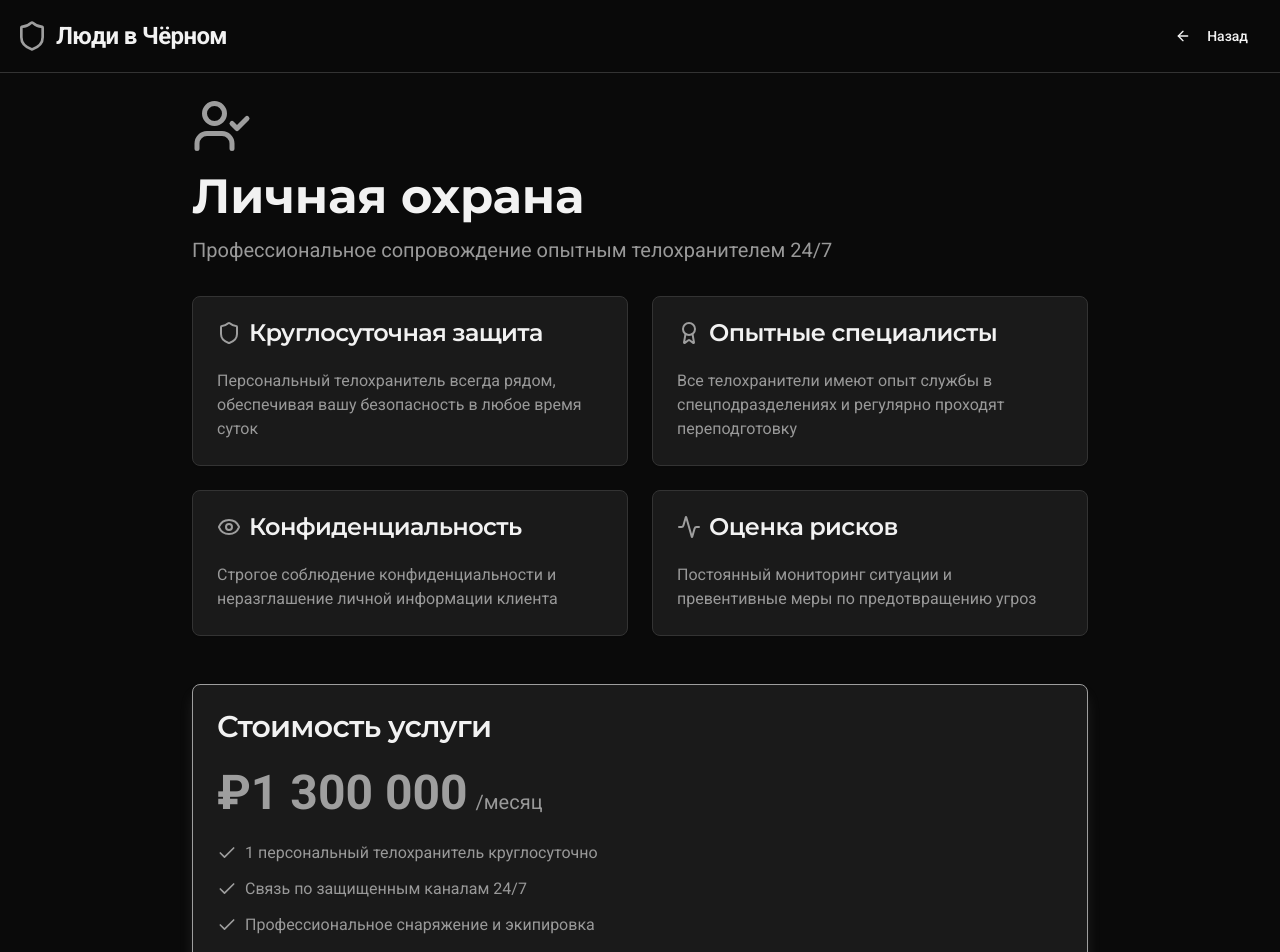
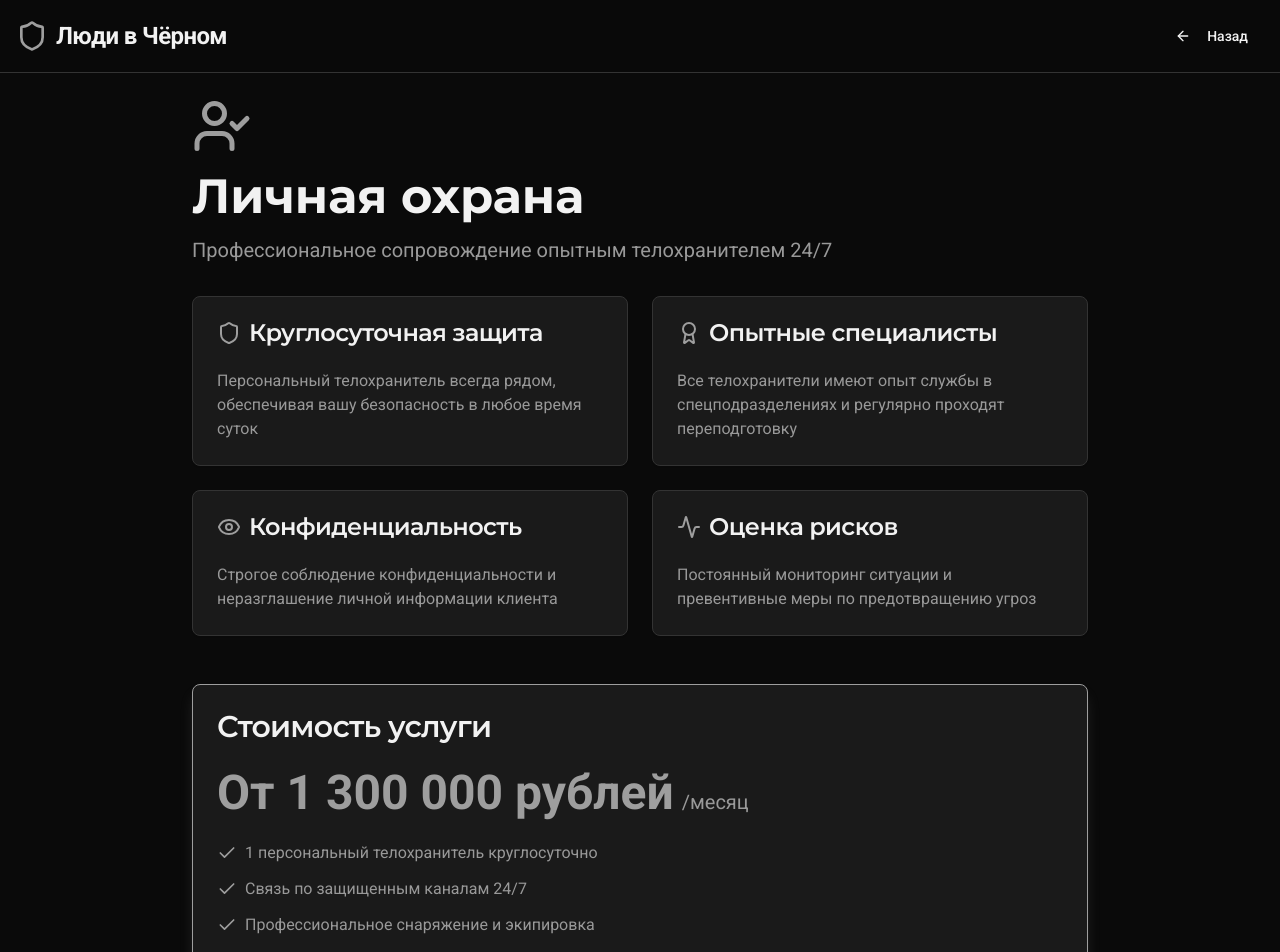
Before and after one commit to pr-poehali-dev/black-people-guard-site, a React (Vite) app: page /service/personal-security in a window 1280 px wide. Shown: the top 952 px of the page. Built offline with nearby package versions, Linux system fonts and the light colour scheme.

Commit message:
Обновление 1 компонентов

```diff
--- a/src/pages/PersonalSecurity.tsx
+++ b/src/pages/PersonalSecurity.tsx
@@ -99,7 +99,7 @@ const PersonalSecurity = () => {
               <CardContent>
                 <div className="space-y-6">
                   <div className="flex items-baseline gap-2">
-                    <span className="text-5xl font-bold text-primary">₽1 300 000</span>
+                    <span className="text-5xl font-bold text-primary">От 1 300 000 рублей</span>
                     <span className="text-xl text-muted-foreground">/месяц</span>
                   </div>
 
```
